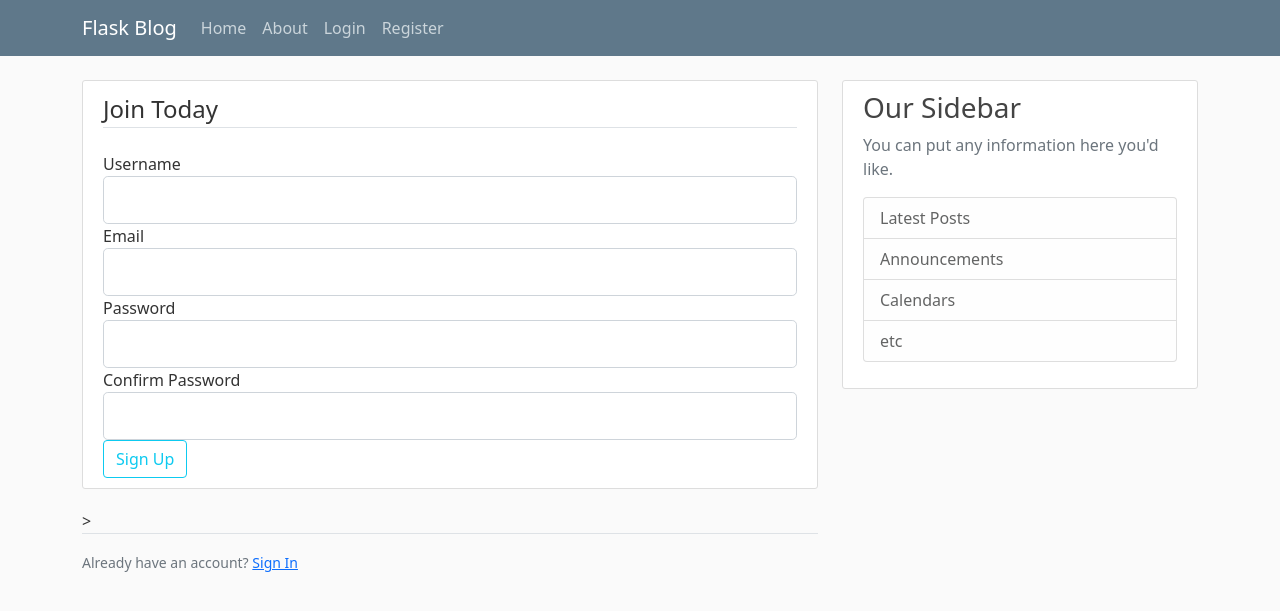
After one commit to salkhon/flask-blog, a Flask app: page /register in a window 1280 px wide. The commit adds this page. Shown: the top 611 px of the page. Run offline with Flask 2, Linux system fonts and the light colour scheme.

Commit message:
Added register, login route, forms, validation and response to validation check

```diff
--- a/src/flaskblog.py
+++ b/src/flaskblog.py
@@ -1,7 +1,18 @@
-from flask import Flask, render_template, url_for
+from flask import Flask, render_template, url_for, redirect
+from flask.helpers import flash
 # url_for locates locations of files, instead of putting them in manually.
+from forms import RegistrationForm, LoginForm
 
 app = Flask(__name__)
+
+# ideally you want secret keys to be just some random characters.
+# >>> import secrets
+# >>> secrets.token_hex(16) # 16 bytes
+# '9f9ad0ecd4303f23b26b6da9cf549216'
+# ^ getting random chars in python.
+
+# you'll want to make this environment variable
+app.config["SECRET_KEY"] = "9f9ad0ecd4303f23b26b6da9cf549216"
 
 posts = [
     {
@@ -30,5 +41,29 @@ def about():
     return render_template("about.html", title="About")
 
 
+@app.route("/register", methods=["GET", "POST"])
+def register():
+    form = RegistrationForm()
+    # after POST
+    if form.validate_on_submit():
+        # one time alert
+        # "success" - bootstrap class
+        flash(f"Account created for {form.username.data}!", "success")
+        return redirect(url_for("home"))
+    return render_template("register.html", title="Register", form=form)
+
+
+@app.route("/login", methods=["GET", "POST"])
+def login():
+    form = LoginForm()
+    if form.validate_on_submit():
+        if form.email.data == "admin@blog.com" and form.password.data == "password":
+            flash("You have been logged in!", "success")
+            return redirect(url_for("home"))
+        else:
+            flash("Login Unsuccessful. Please check username and password", "danger")
+    return render_template("login.html", title="Login", form=form)
+
+
 if __name__ == "__main__":
     app.run(debug=True)
--- /dev/null
+++ b/src/forms.py
@@ -0,0 +1,39 @@
+from flask_wtf import FlaskForm
+from wtforms.fields.simple import BooleanField, PasswordField, StringField, SubmitField
+from wtforms.validators import DataRequired, Email, EqualTo, Length
+
+"""
+Class based form creation that have built in validation methods.
+"""
+
+
+class RegistrationForm(FlaskForm):
+    username = StringField("Username", validators=[
+        DataRequired(), Length(min=2, max=20)
+    ])
+    email = StringField("Email", validators=[
+        DataRequired(), Email()
+    ])
+    password = PasswordField("Password", validators=[
+        DataRequired()
+    ])
+    confirm_password = PasswordField("Confirm Password", validators=[
+        DataRequired(), EqualTo("password")
+    ])
+
+    submit = SubmitField("Sign Up")
+
+
+class LoginForm(FlaskForm):
+    email = StringField("Email", validators=[
+        DataRequired(), Email()
+    ])
+    password = PasswordField("Password", validators=[
+        DataRequired()
+    ])
+    # We'll use cookies to remember user
+    remember = BooleanField("Remember Me")
+    submit = SubmitField("Login")
+
+# When we use these forms, we need to set a secret key for our application.
+# Secret key will protect against modifying cookies, cross site requests, forgery attacks.
--- a/src/templates/layout.html
+++ b/src/templates/layout.html
@@ -38,13 +38,13 @@
 					</button>
 					<div class="collapse navbar-collapse" id="navbarToggle">
 						<div class="navbar-nav mr-auto">
-							<a class="nav-item nav-link" href="/">Home</a>
-							<a class="nav-item nav-link" href="/about">About</a>
+							<a class="nav-item nav-link" href="{{ url_for('home') }}">Home</a>
+							<a class="nav-item nav-link" href="{{ url_for('about') }}">About</a>
 						</div>
 						<!-- Navbar Right Side -->
 						<div class="navbar-nav">
-							<a class="nav-item nav-link" href="/login">Login</a>
-							<a class="nav-item nav-link" href="/register"
+							<a class="nav-item nav-link" href="{{ url_for('login') }}">Login</a>
+							<a class="nav-item nav-link" href="{{ url_for('register') }}"
 								>Register</a
 							>
 						</div>
@@ -56,6 +56,17 @@
 		<main role="main" class="container">
             <div class="row">
               <div class="col-md-8">
+				  {% with messages = get_flashed_messages(with_categories=true) %}
+				  	{% if messages %}
+					  {% for category, message in messages %}
+							<div class="alert alert-{{ category }}">
+								{{ message }}
+							</div>
+					  {% endfor %}
+					{% endif %}
+				  {% endwith %}
+				  <!-- get_flashed_messagas will get flashed messages passed into the template, with category=true will
+				allow us to grab the "success" category (bootstrap class) passed into the flash message -->
                 {% block content %}{% endblock %}
               </div>
               <div class="col-md-4">
--- /dev/null
+++ b/src/templates/register.html
@@ -0,0 +1,75 @@
+{% extends "layout.html" %}
+{% block content %}
+    <div class="content-section">
+        <form method="POST" action="">
+            {{ form.hidden_tag() }}
+            <!-- it's adding something CSRF (Cross Site Request Forgery) token. Setting app
+            secret key protects our form from certain attacks. This hidden tag is part of the
+            protection -->
+            <fieldset class="form-group">
+                <legend class="border-bottom mb-4">Join Today</legend>
+                <div class="form-group">
+                    {{ form.username.label(class="form-control-label") }}
+                    {% if form.username.errors %}
+                        {{ form.username(class="form-control form-control-lg is-invalid")}}
+                        <div class="invalid-feedback">
+                            {% for error in form.username.errors %}
+                                <span>{{ error }}</span>
+                            {% endfor %}
+                        </div>
+                    {% else %}
+                        {{ form.username(class="form-control form-control-lg")}}
+                    {% endif %}
+                </div>
+                <div class="form-group">
+                    {{ form.email.label(class="form-control-label") }}
+                    {% if form.email.errors %}
+                        {{ form.email(class="form-control form-control-lg is-invalid")}}
+                        <div class="invalid-feedback">
+                            {% for error in form.email.errors %}
+                                <span>{{ error }}</span>
+                            {% endfor %}
+                        </div>
+                    {% else %}
+                        {{ form.email(class="form-control form-control-lg")}}
+                    {% endif %}
+                </div>
+                <div class="form-group">
+                    {{ form.password.label(class="form-control-label") }}
+                    {% if form.password.errors %}
+                        {{ form.password(class="form-control form-control-lg is-invalid")}}
+                        <div class="invalid-feedback">
+                            {% for error in form.password.errors %}
+                                <span>{{ error }}</span>
+                            {% endfor %}
+                        </div>
+                    {% else %}
+                        {{ form.password(class="form-control form-control-lg")}}
+                    {% endif %}
+                </div>
+                <div class="form-group">
+                    {{ form.confirm_password.label(class="form-control-label") }}
+                    {% if form.confirm_password.errors %}
+                        {{ form.confirm_password(class="form-control form-control-lg is-invalid")}}
+                        <div class="invalid-feedback">
+                            {% for error in form.confirm_password.errors %}
+                                <span>{{ error }}</span>
+                            {% endfor %}
+                        </div>
+                    {% else %}
+                        {{ form.confirm_password(class="form-control form-control-lg")}}
+                    {% endif %}
+                </div>
+            </fieldset>
+            <div class="form-group">
+                {{ form.submit(class="btn btn-outline-info") }}
+            </div>
+        </form>
+    </div>>
+
+    <div class="border-top pt-3">
+        <small class="text-muted">
+            Already have an account? <a class="ml-2" href="{{ url_for('login') }}">Sign In</a>
+        </small>
+    </div>
+{% endblock content %}
```
Also changed, not shown: src/templates/login.html (added, +56 -0 lines).
